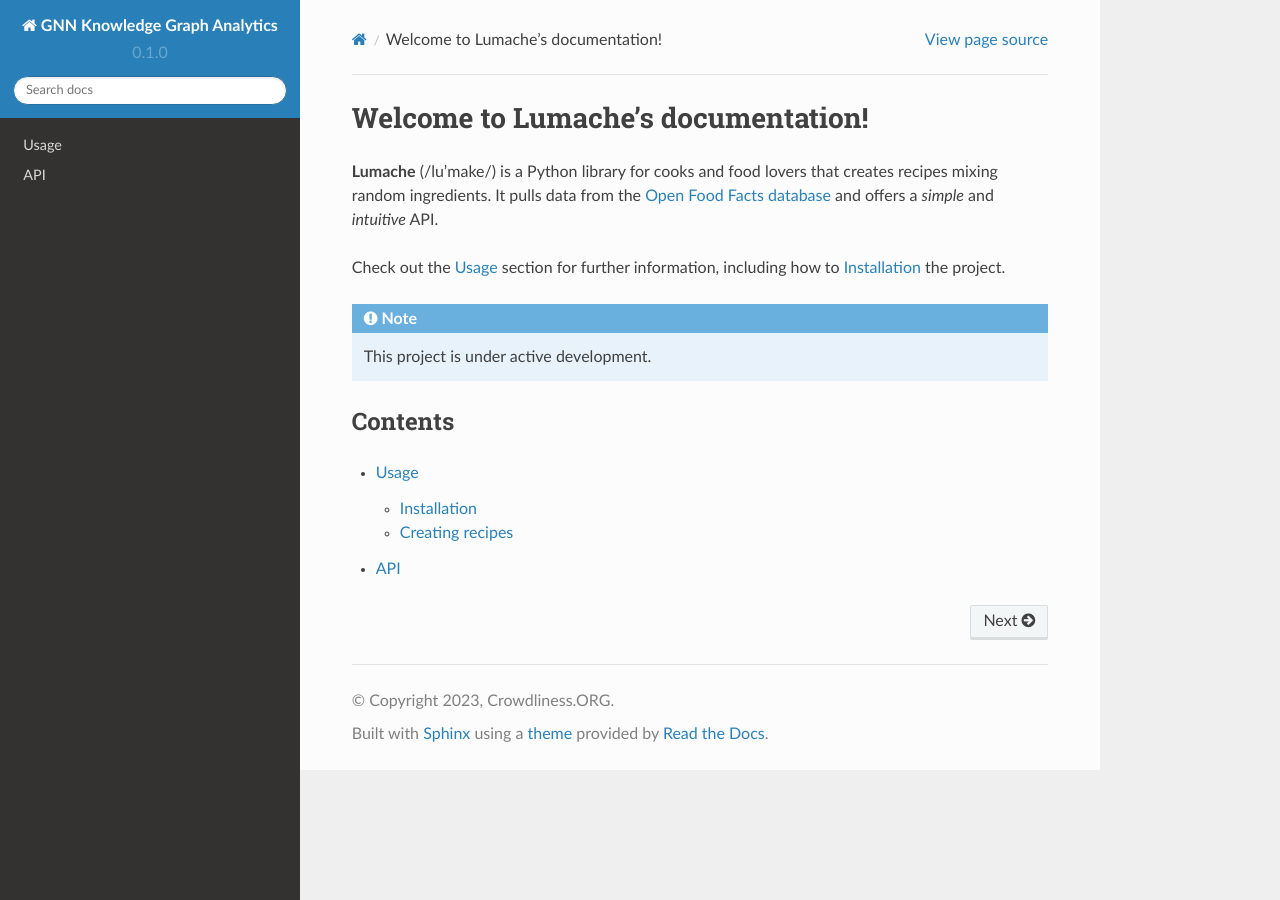
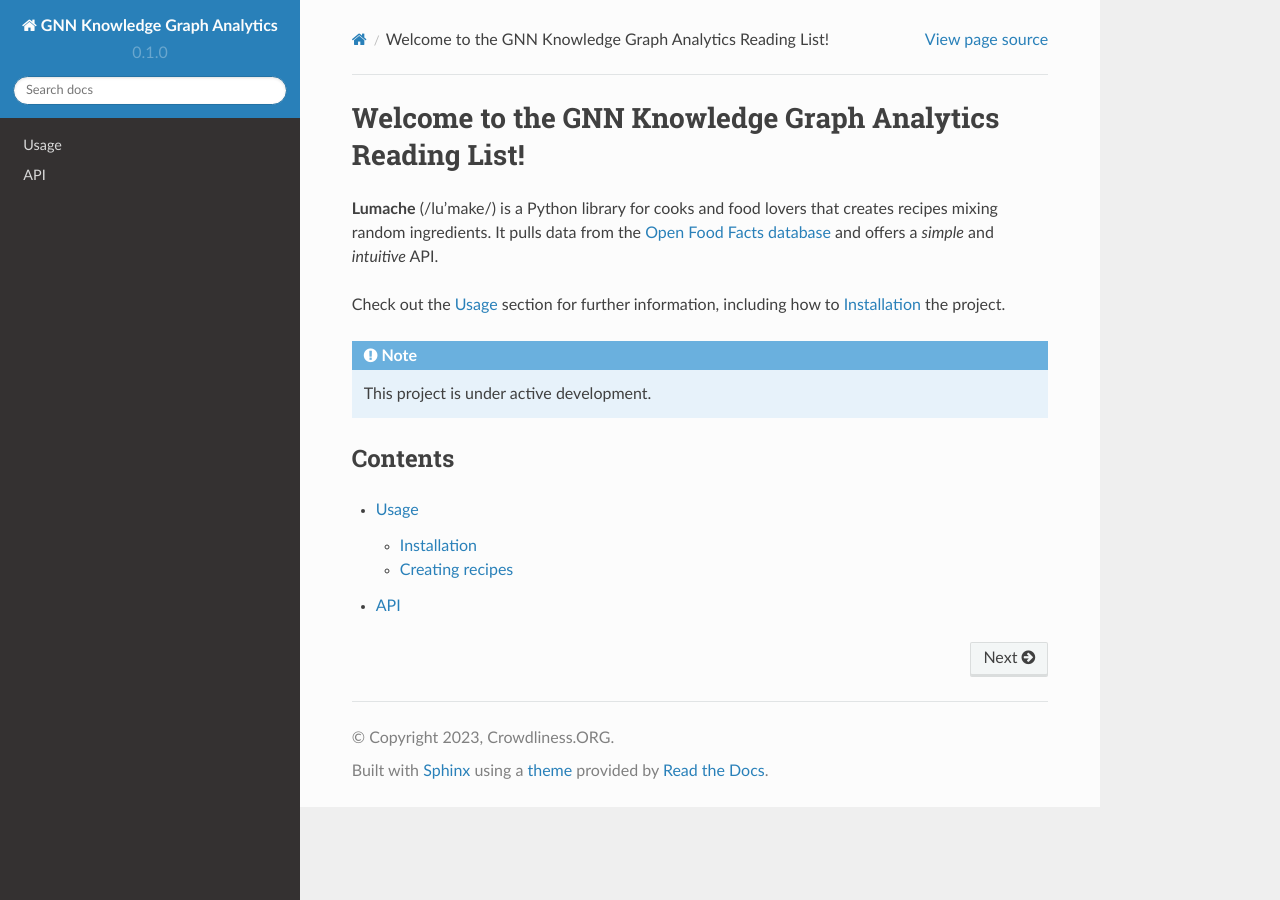
Before and after one commit to Crowdliness/GNNgraph, a Sphinx documentation site: the page built from docs/source/index.rst, in a window 1280 px wide. Built offline with Sphinx 7.4.7 and the Read the Docs theme 2.0.0, drawn with Linux system fonts in a browser that asks for light colours.

Commit message:
Update index.rst

```diff
--- a/docs/source/index.rst
+++ b/docs/source/index.rst
@@ -1,5 +1,5 @@
-Welcome to Lumache's documentation!
-===================================
+Welcome to the GNN Knowledge Graph Analytics Reading List!
+==========================================================
 
 **Lumache** (/lu'make/) is a Python library for cooks and food lovers
 that creates recipes mixing random ingredients.
```
